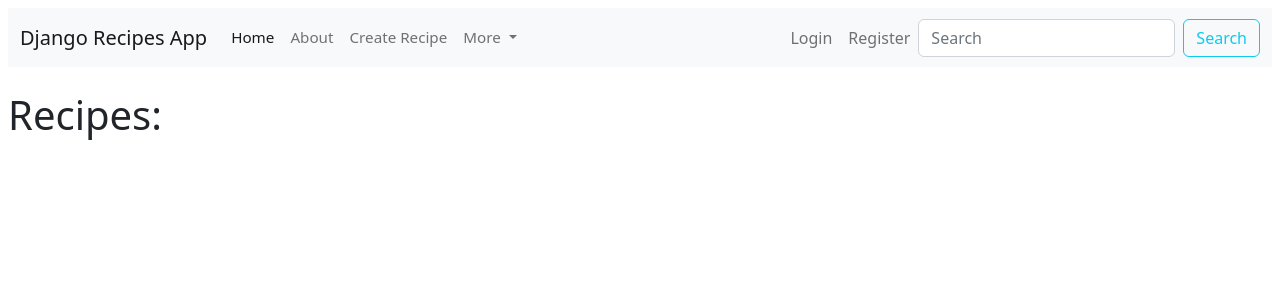
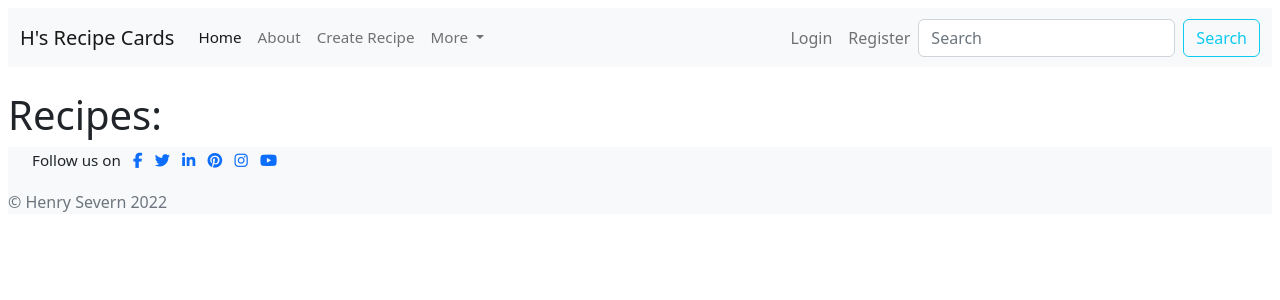
Before and after one commit to henrysevern/django_recipe_app, a Django app: page / in a window 1280 px wide. Shown: the top 300 px of the page. Run offline with Django 3.2, Linux system fonts and the light colour scheme; data that the repository does not hold is empty; some libraries are stand-ins or nearby versions.

Commit message:
Change page title and add page footer

```diff
--- a/recipes/templates/recipes/base.html
+++ b/recipes/templates/recipes/base.html
@@ -11,7 +11,7 @@
   {% if title %}
   <title>{{title}}</title>
   {% else %}
-  <title>Django Recipes App</title>
+  <title>H's Recipe Cards</title>
   {% endif %}
   <!-- Link to bootstrap -->
   <link href="https://cdn.jsdelivr.net/npm/bootstrap@5.2.2/dist/css/bootstrap.min.css" rel="stylesheet"
@@ -23,7 +23,7 @@
 <body class="m-2">
   <nav class="navbar navbar-expand-lg bg-light">
     <div class="container-fluid">
-      <a class="navbar-brand" href="{% url 'recipes-home' %}">Django Recipes App</a>
+      <a class="navbar-brand" href="{% url 'recipes-home' %}">H's Recipe Cards</a>
       <button class="navbar-toggler" type="button" data-bs-toggle="collapse" data-bs-target="#navbarSupportedContent"
         aria-controls="navbarSupportedContent" aria-expanded="false" aria-label="Toggle navigation">
         <span class="navbar-toggler-icon"></span>
@@ -55,6 +55,8 @@
         </ul>
         <div class="navbar-nav">
           {% if request.user.is_authenticated %}
+          <a class="nav-item nav-link" href="{% url 'user-profile' %}"> <i class="fa-solid fa-user"></i>
+            {{ user.username }}</a>
           <a class="nav-item nav-link" href="{% url 'user-logout' %}">Logout</a>
           {% else %}
           <a class="nav-item nav-link" href="{% url 'user-login' %}">Login</a>
@@ -76,7 +78,56 @@
     {% endfor %}
     {% endif %}
   </div>
+
   {% block content %} {% endblock %}
+
+  <footer class="bg-light">
+    <div id="footer-details" class="row container-fluid m-0">
+      <ul class="list-inline social-links">
+        <li class="list-inline-item">
+            <span>Follow us on</span>
+        </li>
+        <li class="list-inline-item">
+          <a target="_blank" href="#">
+            <i class="fa fa-facebook" aria-hidden="true"></i>
+            <span class="sr-only">Facebook</span>
+          </a>
+        </li>
+        <li class="list-inline-item">
+          <a target="_blank" href="#">
+            <i class="fa fa-twitter" aria-hidden="true"></i>
+            <span class="sr-only">Twitter</span>
+          </a>
+        </li>
+        <li class="list-inline-item">
+          <a target="_blank" href="#">
+            <i class="fa fa-linkedin" aria-hidden="true"></i>
+            <span class="sr-only">LinkedIn</span>
+          </a>
+        </li>
+        <li class="list-inline-item">
+          <a target="_blank" href="#">
+            <i class="fa fa-pinterest" aria-hidden="true"></i>
+            <span class="sr-only">Pinterest</span>
+          </a>
+        </li>
+        <li class="list-inline-item">
+          <a target="_blank" href="#">
+            <i class="fa fa-instagram" aria-hidden="true"></i>
+            <span class="sr-only">Instagram</span>
+          </a>
+        </li>
+        <li class="list-inline-item">
+          <a target="_blank" href="#">
+            <i class="fa fa-youtube" aria-hidden="true"></i>
+            <span class="sr-only">YouTube</span>
+          </a>
+        </li>
+      </ul>
+    </div>
+    <p class="copyright text-muted">© Henry Severn 2022</p>
+</footer>
+</body>
 <!-- Bootstrap script tags -->
 <script src="https://cdn.jsdelivr.net/npm/@popperjs/core@2.11.6/dist/umd/popper.min.js"
   integrity="sha384-oBqDVmMz9ATKxIep9tiCxS/Z9fNfEXiDAYTujMAeBAsjFuCZSmKbSSUnQlmh/jp3" crossorigin="anonymous">
@@ -90,6 +141,5 @@
 <script src="https://cdn.jsdelivr.net/npm/masonry-layout@4.2.2/dist/masonry.pkgd.min.js"
   integrity="sha384-GNFwBvfVxBkLMJpYMOABq3c+d3KnQxudP/mGPkzpZSTYykLBNsZEnG2D9G/X/+7D" crossorigin="anonymous" async>
 </script>
-</body>
 
 </html>
```
Lines whose indentation alone changed are shown as unchanged.
